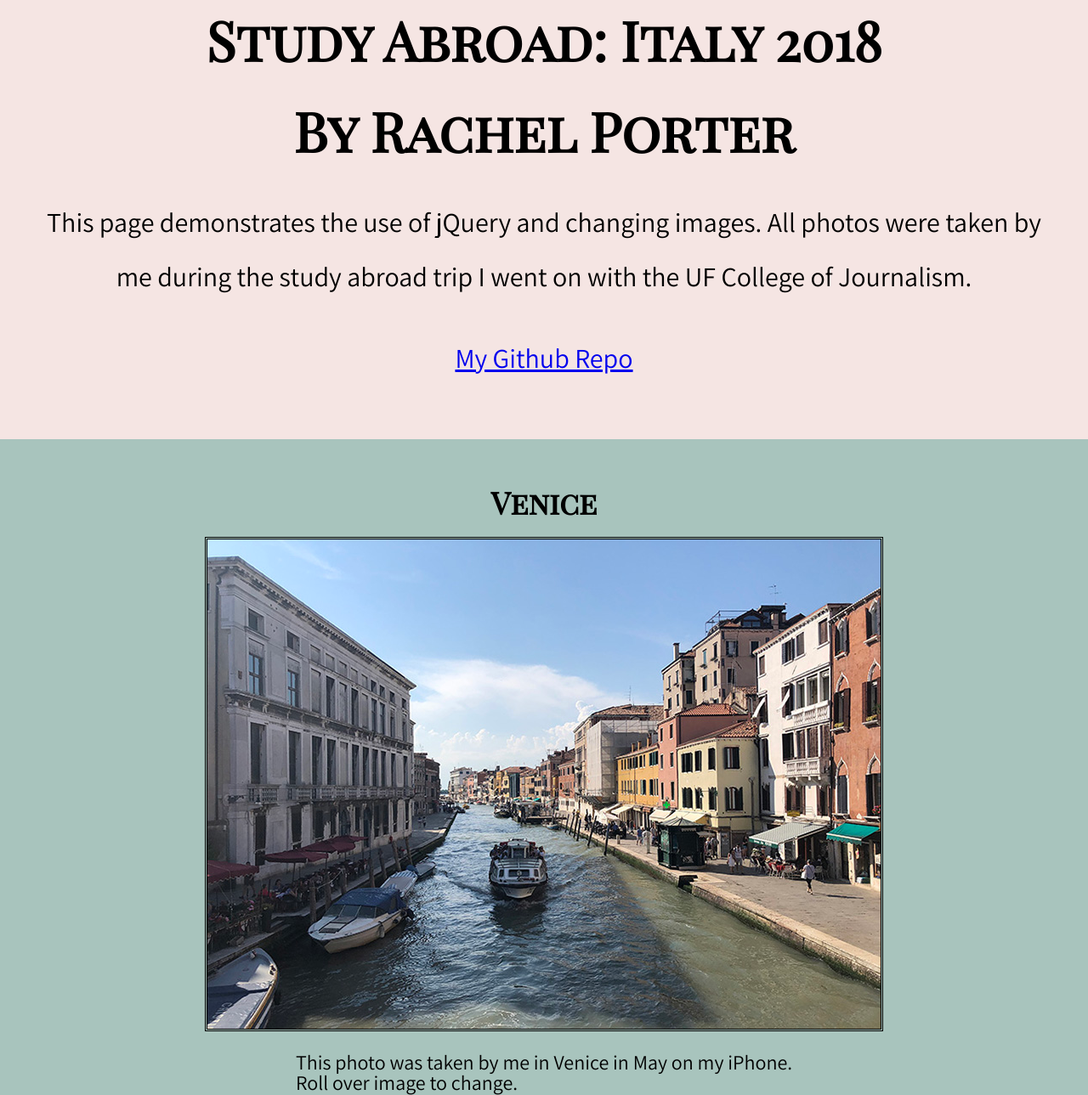
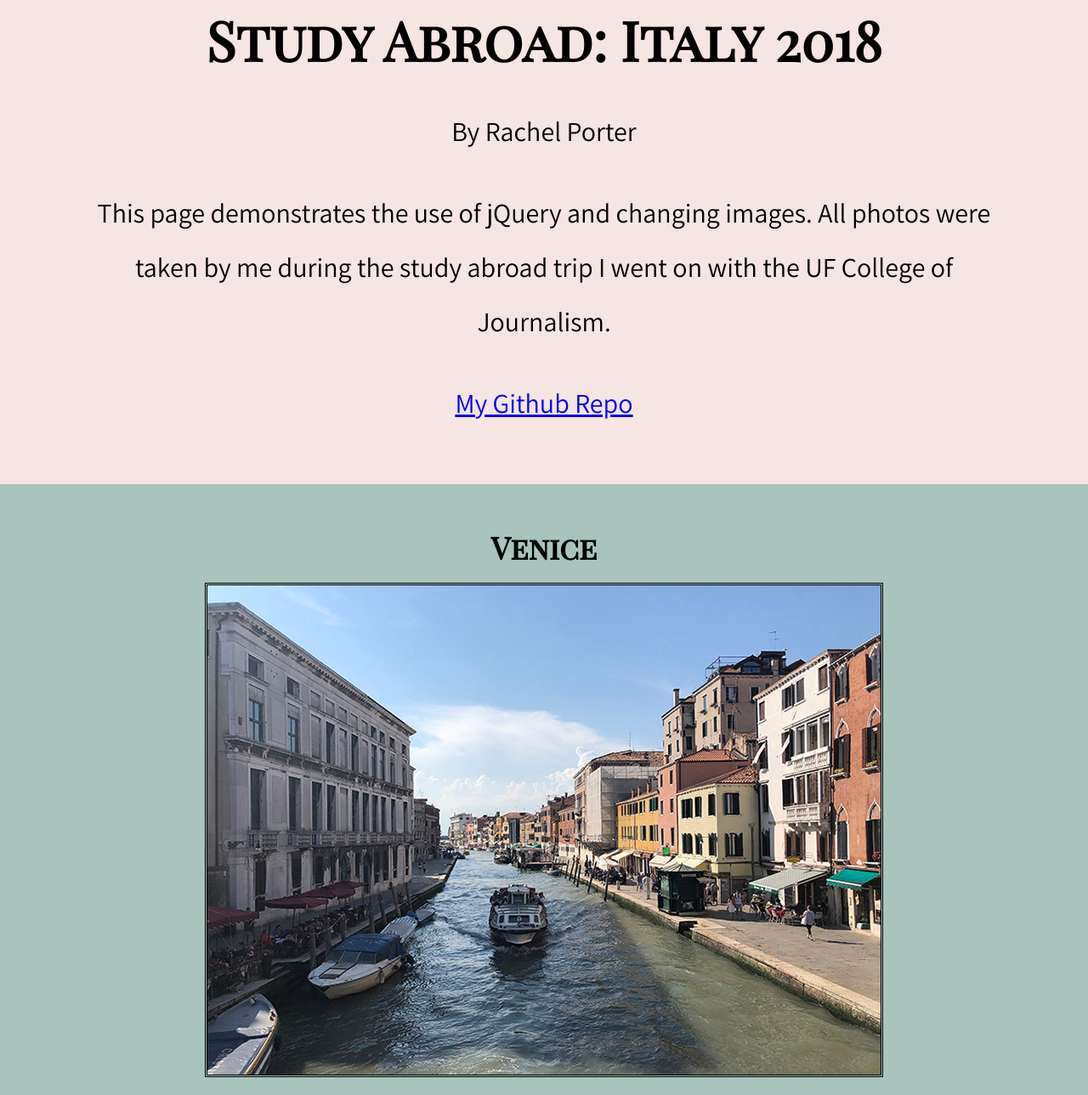
Before and after one commit to rachelcporter/Assignment-10, a plain HTML site: page index.html in a window 1280 px wide. Shown: the part 60-1349 px from the top of the page at 85% size. Drawn offline with Linux system fonts and the light colour scheme.

Commit message:
Fixed text CSS.

```diff
--- a/index.html
+++ b/index.html
@@ -12,7 +12,7 @@
 <header>
 
 <h1>Study Abroad: Italy 2018</h1>
-<h1>By Rachel Porter</h1>
+<p>By Rachel Porter</p>
 <p>This page demonstrates the use of jQuery and changing images. All photos were taken by me during the study abroad trip I went on with the UF College of Journalism.</p>
 <p><a href="https://github.com/rachelcporter/Assignment-10">My Github Repo</a></p>
 
--- a/styles/main.css
+++ b/styles/main.css
@@ -28,13 +28,17 @@ header {
     font-size: 2rem;
     line-height: 4rem;
     margin: 0;
-    padding: 2rem;
+    padding: 2rem 3em;
 }
 div {
   display: flex;
   flex-direction: column;
   align-items: center;
   padding: 2rem 3rem;
+}
+div p{
+  max-width: 792px;
+  text-align: center;
 }
 #veniceItaly {
   background: #A8C4BD;
```
